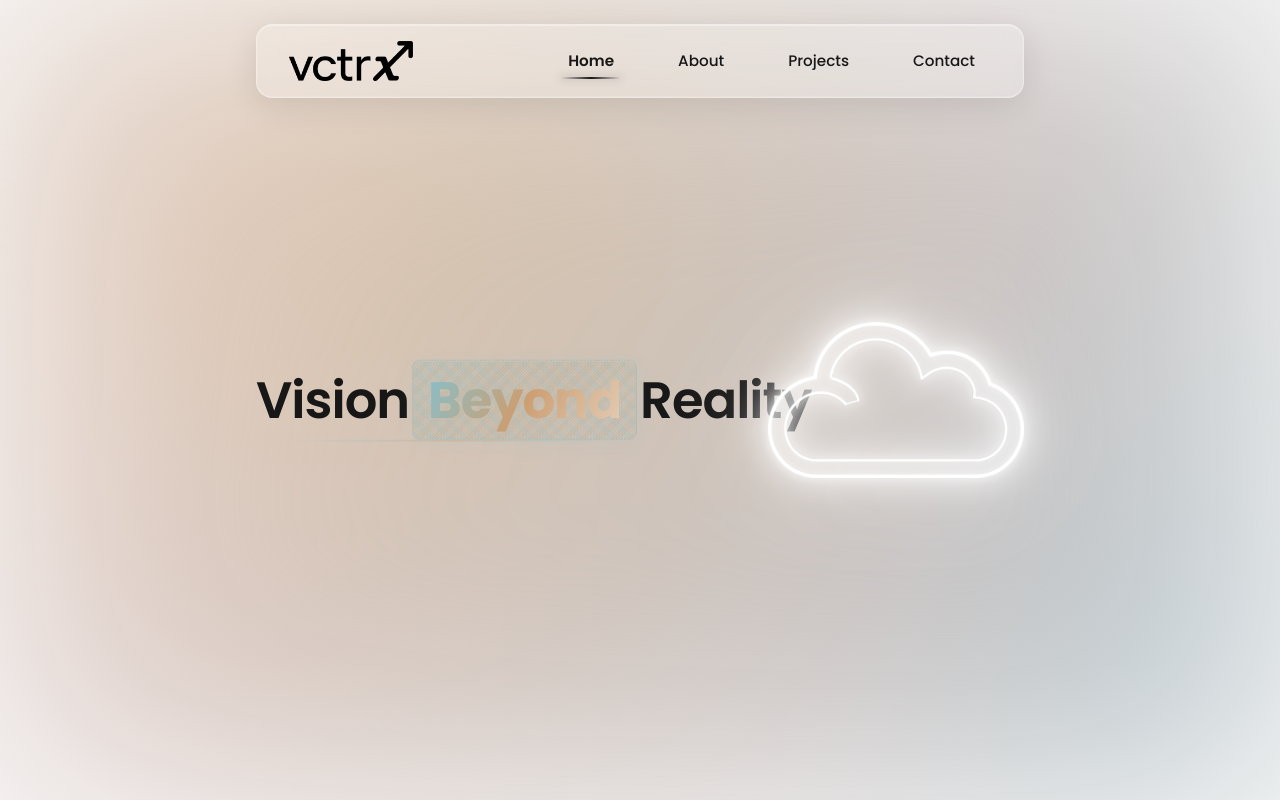
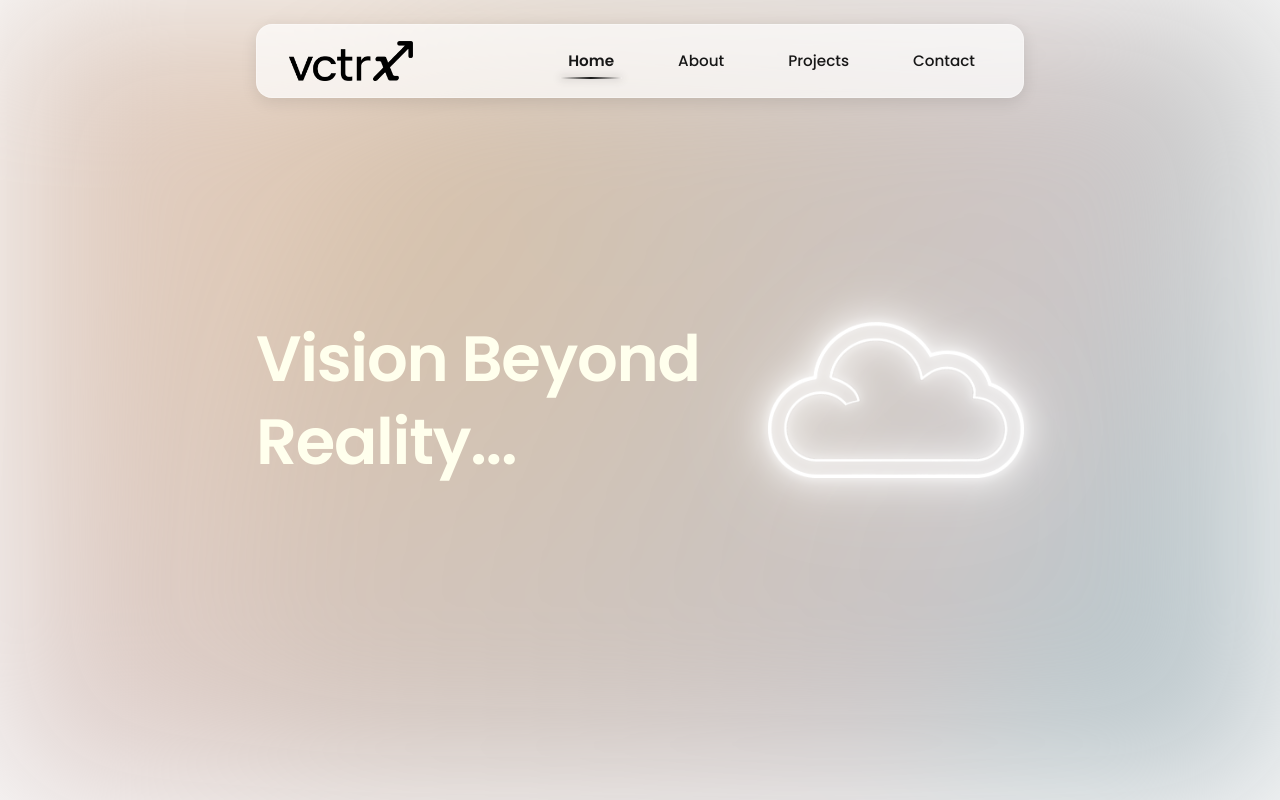
Before and after one commit to VanGoghCode/cloud-portfolio, a Next.js app: page / in a window 1280 px wide. Shown: the top 800 px of the page. Built offline with nearby package versions, Linux system fonts and the light colour scheme.

Commit message:
added some animations

```diff
--- a/src/app/globals.css
+++ b/src/app/globals.css
@@ -6,11 +6,14 @@
   --color-foreground: var(--foreground);
   --font-sans: var(--font-geist-sans);
   --font-mono: var(--font-geist-mono);
+  color-scheme: light only;
+  /* Force light mode */
 }
 
+/* Force consistent colors regardless of system preference */
 @media (prefers-color-scheme: dark) {
   :root {
-    --foreground: #ededed;
+    --foreground: #171717;
   }
 }
 
@@ -20,6 +23,12 @@ body {
   color: var(--foreground);
   font-family: 'Poppins', sans-serif;
   min-height: 100vh;
+}
+
+/* Ensure sections are in the correct stacking context */
+section {
+  position: relative;
+  z-index: 1;
 }
 
 body::before {
@@ -34,15 +43,17 @@ body::before {
     radial-gradient(circle 1700px at 25% 30%, rgba(230, 209, 188, 0.7) 0%, rgba(212, 196, 200, 0.55) 70%, transparent 20%),
     /* radial-gradient(circle 480px at 50% 40%, rgba(220, 205, 210, 0.85) 0%, rgba(220, 205, 210, 0.5) 45%, transparent 70%), */
     radial-gradient(circle 1000px at 80% 70%, rgba(127, 195, 214, 0.95) 0%, rgba(174, 187, 184, 0.6) 80%, transparent 70%);
-  filter: blur(120px);
-  z-index: -2;
+  filter: blur(80px);
+  z-index: 0;
   animation: moveBackground 60s linear infinite;
+  will-change: background-position;
 }
 
 @keyframes moveBackground {
   from {
     background-position: 0% 0%;
   }
+
   to {
     background-position: 0% -1000%;
   }
@@ -50,9 +61,12 @@ body::before {
 
 /* Floating animation for cloud icon */
 @keyframes float {
-  0%, 100% {
+
+  0%,
+  100% {
     transform: translateY(0px);
   }
+
   50% {
     transform: translateY(-20px);
   }
@@ -60,9 +74,12 @@ body::before {
 
 /* Gentle rotation animation */
 @keyframes floatRotate {
-  0%, 100% {
+
+  0%,
+  100% {
     transform: translateY(0px) rotate(0deg);
   }
+
   50% {
     transform: translateY(-20px) rotate(3deg);
   }
@@ -70,17 +87,14 @@ body::before {
 
 /* Pulsing glow animation - Subtle shimmer */
 @keyframes glowPulse {
-  0%, 100% {
-    filter: drop-shadow(0 0 3px rgba(255, 255, 255, 0.9))
-            drop-shadow(0 0 6px rgba(255, 255, 255, 0.7))
-            drop-shadow(0 0 10px rgba(255, 255, 240, 0.5))
-            drop-shadow(0 0 15px rgba(255, 250, 200, 0.3));
+
+  0%,
+  100% {
+    filter: drop-shadow(0 0 3px rgba(255, 255, 255, 0.9)) drop-shadow(0 0 6px rgba(255, 255, 255, 0.7)) drop-shadow(0 0 10px rgba(255, 255, 240, 0.5)) drop-shadow(0 0 15px rgba(255, 250, 200, 0.3));
   }
+
   50% {
-    filter: drop-shadow(0 0 5px rgba(255, 255, 255, 1))
-            drop-shadow(0 0 8px rgba(255, 255, 255, 0.8))
-            drop-shadow(0 0 12px rgba(255, 255, 240, 0.6))
-            drop-shadow(0 0 18px rgba(255, 250, 200, 0.4));
+    filter: drop-shadow(0 0 5px rgba(255, 255, 255, 1)) drop-shadow(0 0 8px rgba(255, 255, 255, 0.8)) drop-shadow(0 0 12px rgba(255, 255, 240, 0.6)) drop-shadow(0 0 18px rgba(255, 250, 200, 0.4));
   }
 }
 
@@ -88,28 +102,17 @@ html {
   scroll-behavior: smooth;
 }
 
-/* Custom Glowing Scrollbar - Hidden */
+/* Hide scrollbar */
 ::-webkit-scrollbar {
   width: 0px;
   height: 0px;
   display: none;
 }
 
-::-webkit-scrollbar-track {
-  display: none;
-}
-
-::-webkit-scrollbar-thumb {
-  display: none;
-}
-
-/* Firefox scrollbar - Hidden */
 * {
   scrollbar-width: none;
   -ms-overflow-style: none;
 }
-
-/* Modern Minimalistic Animated Styles */
 
 /* Smooth fade-in animation */
 @keyframes fadeIn {
@@ -117,6 +120,7 @@ html {
     opacity: 0;
     transform: translateY(20px);
   }
+
   to {
     opacity: 1;
     transform: translateY(0);
@@ -125,9 +129,12 @@ html {
 
 /* Subtle pulse animation */
 @keyframes pulse {
-  0%, 100% {
+
+  0%,
+  100% {
     opacity: 1;
   }
+
   50% {
     opacity: 0.8;
   }
@@ -139,6 +146,7 @@ html {
     transform: scale(0.95);
     opacity: 0;
   }
+
   to {
     transform: scale(1);
     opacity: 1;
@@ -151,154 +159,28 @@ html {
     transform: translateX(30px);
     opacity: 0;
   }
+
   to {
     transform: translateX(0);
     opacity: 1;
   }
 }
 
-/* Minimalistic Container */
-.minimal-container {
-  position: relative;
-  padding: 32px;
-  border-radius: 16px;
-  background: rgba(255, 255, 255, 0.02);
-  border: 1px solid rgba(255, 255, 255, 0.08);
-  transition: all 0.4s cubic-bezier(0.4, 0, 0.2, 1);
-  animation: fadeIn 0.6s ease-out;
-}
-
-.minimal-container:hover {
-  background: rgba(255, 255, 255, 0.04);
-  border-color: rgba(255, 255, 255, 0.12);
-  transform: translateY(-2px);
-  box-shadow: 0 8px 32px rgba(0, 0, 0, 0.1);
-}
-
-/* Minimalistic Button */
-.minimal-btn {
-  position: relative;
-  display: inline-flex;
-  align-items: center;
-  justify-content: center;
-  gap: 8px;
-  cursor: pointer;
-  padding: 12px 28px;
-  background: rgba(255, 255, 255, 0.05);
-  border: 1px solid rgba(255, 255, 255, 0.1);
-  border-radius: 12px;
-  outline: none;
-  transition: all 0.3s cubic-bezier(0.4, 0, 0.2, 1);
-  font-weight: 500;
-  overflow: hidden;
-}
-
-.minimal-btn::before {
-  content: '';
-  position: absolute;
-  top: 0;
-  left: -100%;
-  width: 100%;
-  height: 100%;
-  background: linear-gradient(90deg, transparent, rgba(255, 255, 255, 0.1), transparent);
-  transition: left 0.5s ease;
-}
-
-.minimal-btn:hover::before {
-  left: 100%;
-}
-
-.minimal-btn:hover {
-  background: rgba(255, 255, 255, 0.08);
-  border-color: rgba(255, 255, 255, 0.15);
-  transform: translateY(-1px);
-  box-shadow: 0 4px 20px rgba(0, 0, 0, 0.15);
-}
-
-.minimal-btn:active {
-  transform: translateY(0) scale(0.98);
-}
-
-/* Button Size Variants */
-.minimal-btn-sm {
-  padding: 8px 20px;
-  font-size: 14px;
-  border-radius: 10px;
-}
-
-.minimal-btn-lg {
-  padding: 16px 36px;
-  font-size: 18px;
-  border-radius: 14px;
-}
-
-/* Minimalistic Card */
-.minimal-card {
-  position: relative;
-  padding: 24px;
-  border-radius: 16px;
-  background: rgba(255, 255, 255, 0.02);
-  border: 1px solid rgba(255, 255, 255, 0.08);
-  transition: all 0.4s cubic-bezier(0.4, 0, 0.2, 1);
-  animation: scaleIn 0.5s ease-out;
-}
-
-.minimal-card::after {
-  content: '';
-  position: absolute;
-  inset: 0;
-  border-radius: 16px;
-  background: linear-gradient(135deg, rgba(255, 255, 255, 0.05) 0%, transparent 50%);
-  opacity: 0;
-  transition: opacity 0.4s ease;
-  pointer-events: none;
-}
-
-.minimal-card:hover {
-  background: rgba(255, 255, 255, 0.04);
-  border-color: rgba(255, 255, 255, 0.15);
-  transform: translateY(-4px);
-  box-shadow: 0 12px 40px rgba(0, 0, 0, 0.12);
-}
-
-.minimal-card:hover::after {
-  opacity: 1;
-}
-
-/* Accent border animation */
-@keyframes borderPulse {
-  0%, 100% {
-    border-color: rgba(255, 255, 255, 0.1);
-  }
-  50% {
-    border-color: rgba(255, 255, 255, 0.2);
-  }
-}
-
-.minimal-card.animate-border {
-  animation: borderPulse 3s ease-in-out infinite;
-}
-
-/* Floating Cloud Icon Styles */
+/* Floating animation for cloud icon */
 .floating-cloud {
   animation: floatRotate 6s ease-in-out infinite;
 }
 
 .cloud-glow {
-  filter: drop-shadow(0 0 4px rgba(255, 255, 255, 1))
-          drop-shadow(0 0 12px rgba(255, 255, 255, 0.95))
-          drop-shadow(0 0 18px rgba(255, 255, 255, 0.9))
-          drop-shadow(0 0 50px rgba(255, 255, 255, 0.4));
+  filter: drop-shadow(0 0 4px rgba(255, 255, 255, 1)) drop-shadow(0 0 12px rgba(255, 255, 255, 0.95)) drop-shadow(0 0 18px rgba(255, 255, 255, 0.9)) drop-shadow(0 0 50px rgba(255, 255, 255, 0.4));
   transition: filter 0.3s ease;
 }
 
 .floating-cloud:hover .cloud-glow {
-  filter: drop-shadow(0 0 6px rgba(255, 255, 255, 1))
-          drop-shadow(0 0 25px rgba(255, 255, 255, 0.95))
-          drop-shadow(0 0 90px rgba(255, 255, 255, 0.4));
+  filter: drop-shadow(0 0 6px rgba(255, 255, 255, 1)) drop-shadow(0 0 25px rgba(255, 255, 255, 0.95)) drop-shadow(0 0 90px rgba(255, 255, 255, 0.4));
 }
 
-/* Hero Motto Styles - Left Aligned, Single Line, Responsive */
+/* Hero Motto Styles - Simple and Clean */
 .hero-motto {
   display: block;
   position: relative;
@@ -306,125 +188,29 @@ html {
   font-size: clamp(1.75rem, 5vw, 4.5rem);
   line-height: 1.3;
   letter-spacing: -0.02em;
-  color: var(--foreground);
-  text-align: left;
-  word-wrap: break-word;
-  hyphens: none;
+  color: #FFFFED;
+  text-align: center;
 }
 
-.hero-motto-highlight {
-  display: inline;
-  position: relative;
-  background: linear-gradient(
-    120deg,
-    #7FC3D6 0%,
-    #CC9E71 50%,
-    #E6D1BC 100%
-  );
-  -webkit-background-clip: text;
-  background-clip: text;
-  -webkit-text-fill-color: transparent;
-  font-weight: 700;
-  padding: 0 0.15em;
-  white-space: nowrap;
-  z-index: 1;
+@media (min-width: 1024px) {
+  .hero-motto {
+    text-align: left;
+  }
 }
 
-/* Textured background behind "Beyond" */
-.hero-motto-highlight::before {
-  content: '';
-  position: absolute;
-  inset: -4px -8px;
-  background:
-    /* Noise texture */
-    repeating-linear-gradient(
-      45deg,
-      rgba(127, 195, 214, 0.3) 0px,
-      rgba(127, 195, 214, 0.3) 1px,
-      transparent 1px,
-      transparent 2px
-    ),
-    repeating-linear-gradient(
-      -45deg,
-      rgba(204, 158, 113, 0.3) 0px,
-      rgba(204, 158, 113, 0.3) 1px,
-      transparent 1px,
-      transparent 2px
-    ),
-    /* Base gradient background */
-    linear-gradient(
-      135deg,
-      rgba(127, 195, 214, 0.12) 0%,
-      rgba(204, 158, 113, 0.08) 50%,
-      rgba(230, 209, 188, 0.12) 100%
-    );
-  border-radius: 8px;
-  z-index: -1;
-  border: 1px solid rgba(127, 195, 214, 0.2);
-  backdrop-filter: blur(10px);
-  box-shadow:
-    0 4px 20px rgba(127, 195, 214, 0.1),
-    inset 0 1px 0 rgba(255, 255, 255, 0.1);
-  transition: all 0.3s ease;
+/* Word container */
+.motto-word {
+  display: inline-block;
+  white-space: nowrap;
 }
 
-.hero-motto-highlight:hover::before {
-  background:
-    repeating-linear-gradient(
-      45deg,
-      rgba(127, 195, 214, 0.05) 0px,
-      rgba(127, 195, 214, 0.05) 1px,
-      transparent 1px,
-      transparent 2px
-    ),
-    repeating-linear-gradient(
-      -45deg,
-      rgba(204, 158, 113, 0.05) 0px,
-      rgba(204, 158, 113, 0.05) 1px,
-      transparent 1px,
-      transparent 2px
-    ),
-    linear-gradient(
-      135deg,
-      rgba(127, 195, 214, 0.18) 0%,
-      rgba(204, 158, 113, 0.12) 50%,
-      rgba(230, 209, 188, 0.18) 100%
-    );
-  box-shadow:
-    0 6px 25px rgba(127, 195, 214, 0.15),
-    inset 0 1px 0 rgba(255, 255, 255, 0.15);
-}
-
-/* Glowing underline effect - responsive */
-.hero-motto::after {
-  content: '';
-  position: absolute;
-  bottom: -8px;
-  left: 0;
-  width: 100%;
-  max-width: 400px;
-  height: 2px;
-  background: linear-gradient(
-    90deg,
-    transparent 0%,
-    rgba(127, 195, 214, 0.4) 20%,
-    rgba(204, 158, 113, 0.6) 50%,
-    rgba(127, 195, 214, 0.4) 80%,
-    transparent 100%
-  );
-  border-radius: 2px;
-  animation: glowLine 3s ease-in-out infinite;
-}
-
-@keyframes glowLine {
-  0%, 100% {
-    opacity: 0.5;
-    transform: scaleX(0.8);
-  }
-  50% {
-    opacity: 1;
-    transform: scaleX(1);
-  }
+/* Individual character */
+.motto-char {
+  display: inline-block;
+  transition: transform 0.3s ease;
+  transform-origin: center bottom;
+  cursor: default;
+  position: relative;
 }
 
 /* Fade and slide animation for motto */
@@ -434,6 +220,7 @@ html {
     transform: translateX(-30px) scale(0.95);
     filter: blur(10px);
   }
+
   to {
     opacity: 1;
     transform: translateX(0) scale(1);
@@ -460,21 +247,37 @@ html {
     inset: -2px -5px;
     border-radius: 6px;
   }
+
+  .hero-container {
+    display: flex;
+    flex-direction: column;
+    align-items: center;
+    justify-content: center;
+    height: 100vh;
+  }
 }
 
 @media (min-width: 641px) and (max-width: 1024px) {
-  .hero-motto {
-    font-size: clamp(2rem, 5.5vw, 3.5rem);
-  }
 
   .hero-motto::after {
     max-width: 320px;
   }
+
+  .hero-container {
+    display: flex;
+    flex-direction: column;
+    align-items: center;
+    justify-content: center;
+    height: 100vh;
+  }
 }
 
 @media (min-width: 1025px) {
-  .hero-motto {
-    font-size: clamp(2.5rem, 4vw, 4.5rem);
+  .hero-container {
+    display: flex;
+    flex-direction: row;
+    align-items: center;
+    justify-content: space-between;
   }
 }
 
@@ -482,21 +285,24 @@ html {
   html {
     scroll-behavior: auto;
   }
+
   * {
     animation-duration: 0.01ms !important;
     animation-iteration-count: 1 !important;
     transition-duration: 0.01ms !important;
   }
+
   .floating-cloud {
     animation: none;
   }
+
   .hero-motto-line {
     animation: none;
     opacity: 1;
   }
 }
 
-/* Header Styles with Glass Effect */
+/* Header Styles - Simple Clean Design */
 .header-wrapper {
   position: fixed;
   top: 3vh;
@@ -514,35 +320,26 @@ html {
   justify-content: space-between;
   padding: 1rem 2rem;
   border-radius: 16px;
-  background: rgba(255, 255, 255, 0.25);
-  backdrop-filter: blur(20px);
-  -webkit-backdrop-filter: blur(20px);
-  border: 1px solid rgba(255, 255, 255, 0.35);
-  box-shadow:
-    0 8px 32px rgba(0, 0, 0, 0.1),
-    inset 0 1px 1px rgba(255, 255, 255, 0.4),
-    inset 0 -1px 1px rgba(255, 255, 255, 0.15);
+  border: 1px solid rgba(255, 255, 255, 0.3);
+  background: rgba(255, 255, 255, 0.7);
+  box-shadow: 0 4px 16px rgba(0, 0, 0, 0.1);
   transition: all 0.4s cubic-bezier(0.4, 0, 0.2, 1);
   pointer-events: auto;
 }
 
 .header-scrolled {
-  background: rgba(255, 255, 255, 0.35);
-  backdrop-filter: blur(25px);
-  -webkit-backdrop-filter: blur(25px);
-  border-color: rgba(255, 255, 255, 0.45);
-  box-shadow:
-    0 12px 40px rgba(0, 0, 0, 0.15),
-    inset 0 1px 2px rgba(255, 255, 255, 0.5),
-    inset 0 -1px 2px rgba(255, 255, 255, 0.2);
+  border-color: rgba(255, 255, 255, 0.4);
+  background: rgba(255, 255, 255, 0.85);
+  box-shadow: 0 8px 24px rgba(0, 0, 0, 0.15);
 }
 
+
+/* Ensure logo and nav are above other elements */
 .header-logo {
   position: relative;
   display: flex;
   align-items: center;
   text-decoration: none;
-  z-index: 10;
   transition: all 0.3s ease;
 }
 
@@ -556,37 +353,6 @@ html {
   width: auto;
   object-fit: contain;
   transition: all 0.3s ease;
-}
-
-.logo-text {
-  font-size: 1.5rem;
-  font-weight: 700;
-  background: linear-gradient(135deg, #171717 0%, #4a4a4a 100%);
-  -webkit-background-clip: text;
-  background-clip: text;
-  -webkit-text-fill-color: transparent;
-  transition: all 0.3s ease;
-}
-
-.header-logo:hover .logo-text {
-  background: linear-gradient(135deg, #2c2c2c 0%, #5a5a5a 100%);
-  -webkit-background-clip: text;
-  background-clip: text;
-}
-
-@media (prefers-color-scheme: dark) {
-  .logo-text {
-    background: linear-gradient(135deg, #ffffff 0%, #cccccc 100%);
-    -webkit-background-clip: text;
-    background-clip: text;
-    -webkit-text-fill-color: transparent;
-  }
-
-  .header-logo:hover .logo-text {
-    background: linear-gradient(135deg, #ffffff 0%, #e0e0e0 100%);
-    -webkit-background-clip: text;
-    background-clip: text;
-  }
 }
 
 /* Navigation Links */
@@ -636,6 +402,40 @@ html {
   box-shadow: 0 0 8px rgba(0, 0, 0, 0.3);
 }
 
+/* Mobile Menu */
+.mobile-menu {
+  position: fixed;
+  top: calc(2vh + 80px);
+  left: 10vw;
+  right: 10vw;
+  max-height: 0;
+  overflow: hidden;
+  background: rgba(255, 255, 255, 0.85);
+  border: 1px solid rgba(255, 255, 255, 0.3);
+  border-radius: 16px;
+  box-shadow: 0 8px 32px rgba(0, 0, 0, 0.15);
+  transition: all 0.4s cubic-bezier(0.4, 0, 0.2, 1);
+  opacity: 0;
+  pointer-events: none;
+  z-index: 999;
+}
+
+.mobile-menu.open {
+  max-height: 400px;
+  opacity: 1;
+  pointer-events: auto;
+  margin-top: 1rem;
+}
+
+.mobile-nav-links {
+  list-style: none;
+  margin: 0;
+  padding: 1rem;
+  display: flex;
+  flex-direction: column;
+  gap: 0.5rem;
+}
+
 /* Mobile Menu Button */
 .mobile-menu-button {
   display: none;
@@ -660,6 +460,7 @@ html {
   width: 100%;
   height: 2px;
   background: var(--foreground);
+  color: var(--foreground);
   border-radius: 2px;
   transition: all 0.3s cubic-bezier(0.4, 0, 0.2, 1);
 }
@@ -694,46 +495,6 @@ html {
   background: rgba(0, 0, 0, 0.3);
   opacity: 1;
   pointer-events: auto;
-  backdrop-filter: blur(2px);
-  -webkit-backdrop-filter: blur(2px);
-}
-
-/* Mobile Menu */
-.mobile-menu {
-  position: fixed;
-  top: calc(2vh + 80px);
-  left: 10vw;
-  right: 10vw;
-  max-height: 0;
-  overflow: hidden;
-  background: rgba(255, 255, 255, 0.25);
-  backdrop-filter: blur(25px);
-  -webkit-backdrop-filter: blur(25px);
-  border: 1px solid rgba(255, 255, 255, 0.35);
-  border-radius: 16px;
-  box-shadow:
-    0 8px 32px rgba(0, 0, 0, 0.1),
-    inset 0 1px 1px rgba(255, 255, 255, 0.4);
-  transition: all 0.4s cubic-bezier(0.4, 0, 0.2, 1);
-  opacity: 0;
-  pointer-events: none;
-  z-index: 999;
-}
-
-.mobile-menu.open {
-  max-height: 400px;
-  opacity: 1;
-  pointer-events: auto;
-  margin-top: 1rem;
-}
-
-.mobile-nav-links {
-  list-style: none;
-  margin: 0;
-  padding: 1rem;
-  display: flex;
-  flex-direction: column;
-  gap: 0.5rem;
 }
 
 .mobile-nav-link {
--- a/src/components/Hero.tsx
+++ b/src/components/Hero.tsx
@@ -1,4 +1,6 @@
-import React from "react";
+'use client';
+
+import React, { useState } from "react";
 import Image from "next/image";
 
 type HeroProps = {
@@ -8,13 +10,49 @@ type HeroProps = {
 
 export default function Hero({
 }: HeroProps) {
+  const [hoveredIndex, setHoveredIndex] = useState<number | null>(null);
+
+  const splitIntoChars = (word: string, wordIndex: number) => {
+    const baseIndex = wordIndex * 100; // Offset for each word
+    return word.split('').map((char, index) => {
+      const charIndex = baseIndex + index;
+      let scale = 1;
+
+      if (hoveredIndex !== null) {
+        const distance = Math.abs(charIndex - hoveredIndex);
+        if (distance === 0) {
+          scale = 1.5; // Hovered character: 50% increase
+        } else if (distance === 1) {
+          scale = 1.3; // Adjacent characters: 30% increase
+        } else if (distance === 2) {
+          scale = 1.07; // Second-level adjacent: 7% increase
+        }
+      }
+
+      return (
+        <span
+          key={index}
+          className="motto-char"
+          style={{ transform: `scale(${scale})` }}
+          onMouseEnter={() => setHoveredIndex(charIndex)}
+          onMouseLeave={() => setHoveredIndex(null)}
+        >
+          {char}
+        </span>
+      );
+    });
+  };
+
   return (
     <section
       id="home"
-      className="relative min-h-screen w-full isolate flex items-center justify-center overflow-hidden px-4 sm:px-6 md:px-8"
+      className="relative min-h-screen w-full isolate overflow-hidden px-4 sm:px-6 md:px-8"
     >
+      {/* Container for mobile/tablet: stacked vertically, desktop: absolute positioning */}
+      <div className="hero-container h-full w-full flex flex-col items-center justify-center gap-8 py-20 lg:py-0 lg:block">
+
         {/* Floating Cloud Icon */}
-      <div className="absolute right-[20%] top-1/2 -translate-y-1/2 z-20 floating-cloud">
+        <div className="relative z-20 lg:absolute lg:right-[20%] lg:top-1/2 lg:-translate-y-1/2 floating-cloud">
           <div className="relative w-32 h-32 sm:w-44 sm:h-44 md:w-56 md:h-56 lg:w-64 lg:h-64">
             <Image
               src="/cloud-icon.png"
@@ -26,11 +64,16 @@ export default function Hero({
           </div>
         </div>
 
-      {/* Hero Content with Motto - Left Aligned */}
-      <div className="absolute left-[20%] sm:left-[8%] md:left-[20%] top-1/2 -translate-y-1/2 z-10 max-w-[90%] sm:max-w-[50%] md:max-w-[45%]">
+        {/* Hero Content with Motto */}
+        <div className="relative z-10 w-full text-center lg:absolute lg:left-[20%] lg:top-1/2 lg:-translate-y-1/2 lg:max-w-[45%] lg:text-left">
           <h1 className="hero-motto">
-          Vision <span className="hero-motto-highlight">Beyond</span> Reality
+            <span className="motto-word">{splitIntoChars('Vision', 0)}</span>
+            {' '}
+            <span className="motto-word">{splitIntoChars('Beyond', 1)}</span>
+            {' '}
+            <span className="motto-word">{splitIntoChars('Reality...', 2)}</span>
           </h1>
+        </div>
       </div>
     </section>
   );
```
Lines whose indentation alone changed are shown as unchanged.
